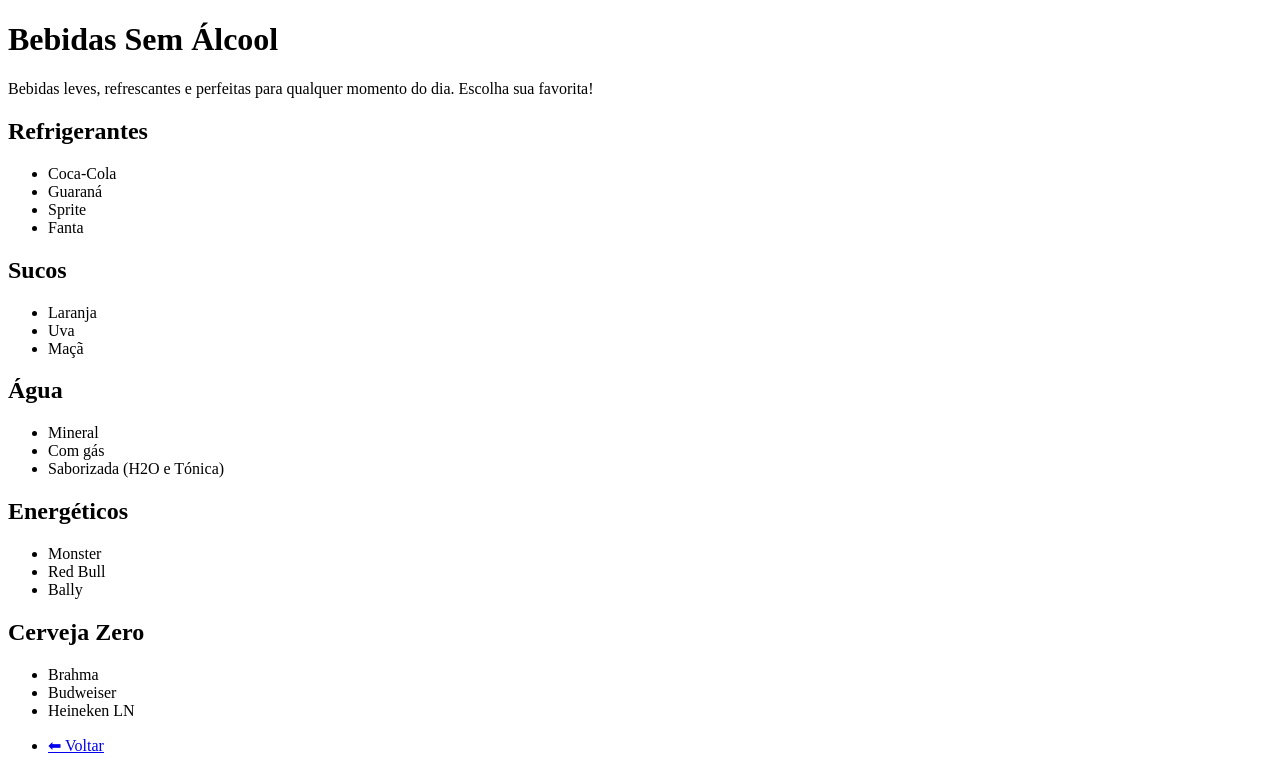
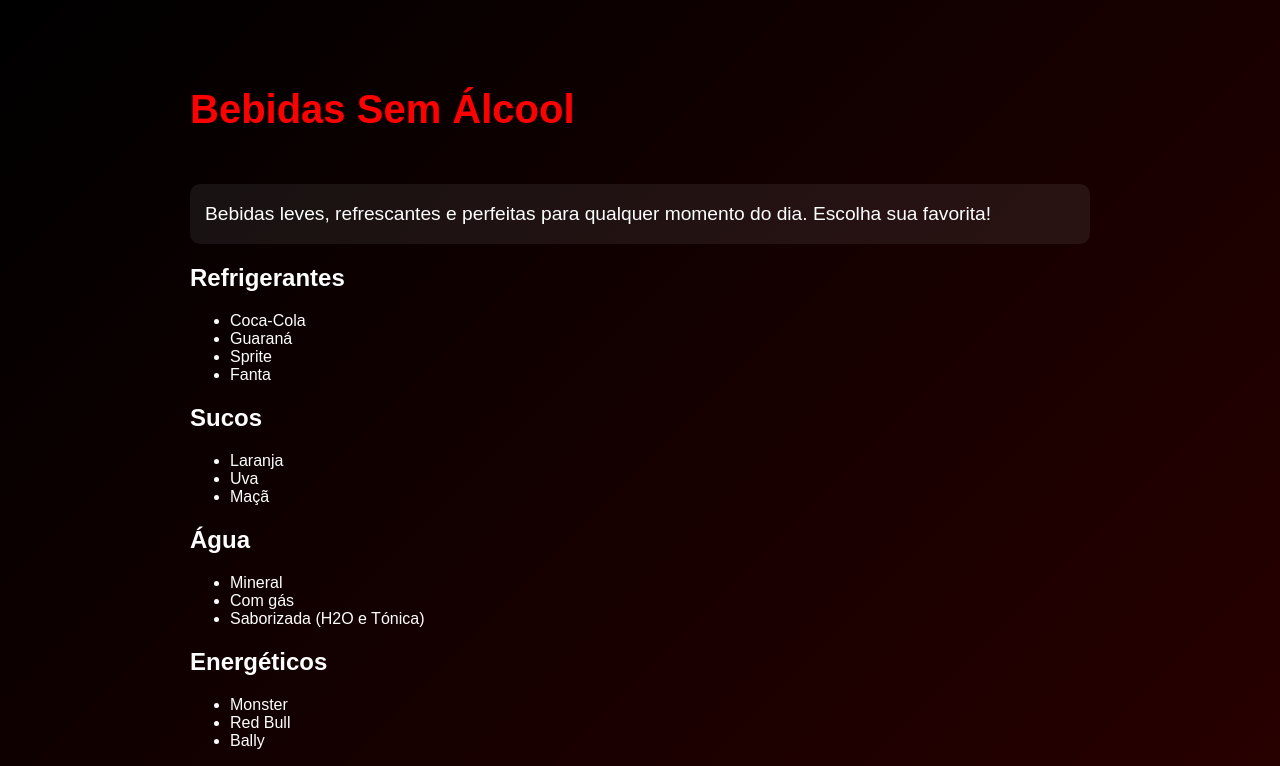
Before and after one commit to meneguethtom285-ops/PI, a plain HTML site: page SemAlcool/semAlcool.html in a window 1280 px wide. Shown: the top 766 px of the page. Drawn offline with Linux system fonts and the light colour scheme; the site is published under a folder, as on GitHub Pages, so addresses that start at the root find nothing.

Commit message:
AlteracaoCSS

```diff
--- a/SemAlcool/semAlcool.html
+++ b/SemAlcool/semAlcool.html
@@ -5,7 +5,7 @@
     <meta name="viewport" content="width=device-width, initial-scale=1.0">
 
     <!-- CSS principal -->
-    <link rel="stylesheet" href="/styles.css">
+    <link rel="stylesheet" href="../styles.css">
 
     <title>Bebidas Sem Álcool</title>
 </head>
```
Also changed, not shown: destilados/destilados.html (+1 -1 lines).
